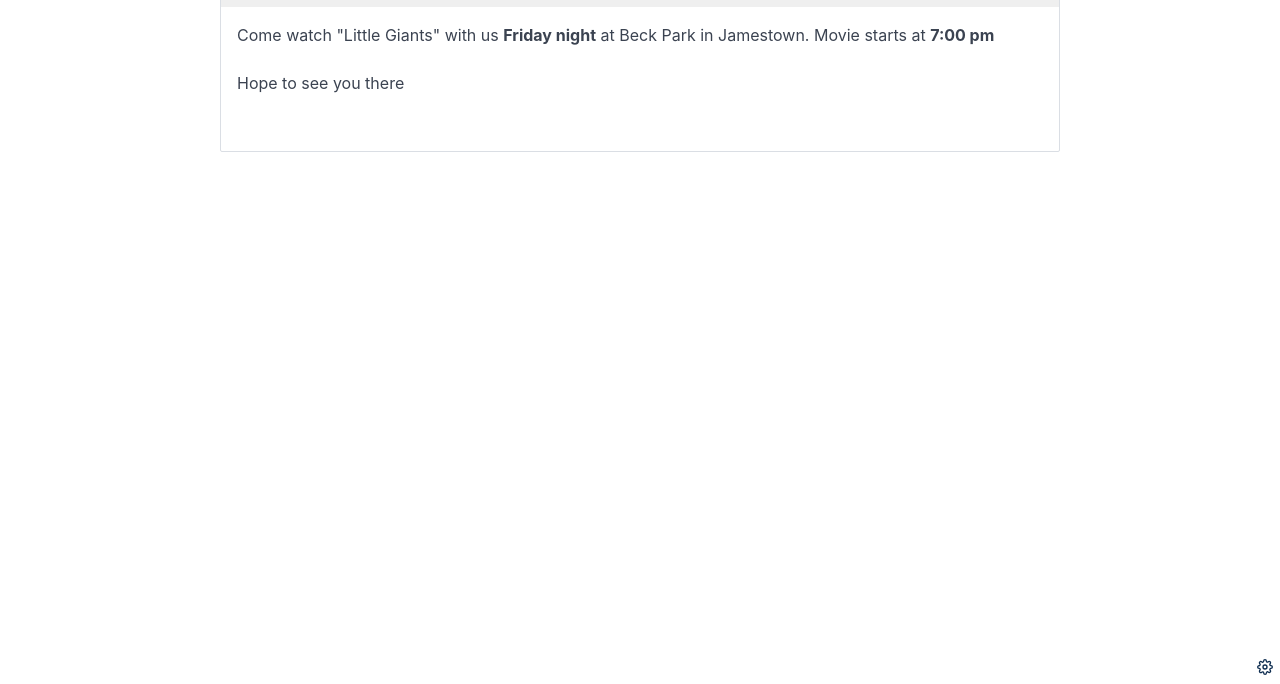
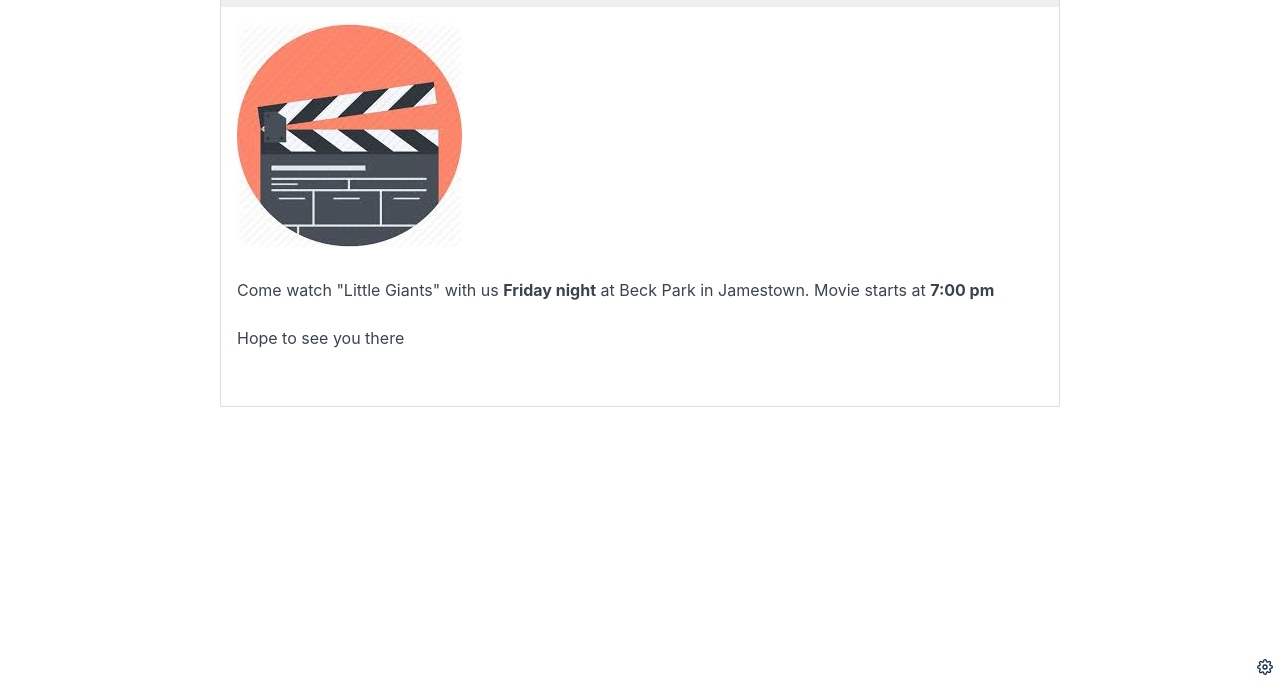
Before and after one commit to mapsync/jamestown-advisory, a Gatsby site: page /blog/2019-09-09-movie-night in a window 1280 px wide. Shown: the part 116-800 px from the top of the page. Built offline with nearby package versions, Linux system fonts and the light colour scheme; Gatsby itself is replaced by a stand-in of ours.

Commit message:
Update Alert “2019-09-09-movie-night”

```diff
--- a/src/pages/blog/2019-09-09-movie-night.md
+++ b/src/pages/blog/2019-09-09-movie-night.md
@@ -5,6 +5,8 @@
 draft: false
 description: at Beck Park
 ---
+![](/img/movie.jpg)
+
 Come watch "Little Giants" with us **Friday night** at Beck Park in Jamestown. Movie starts at **7:00 pm**
 
 Hope to see you there
```
